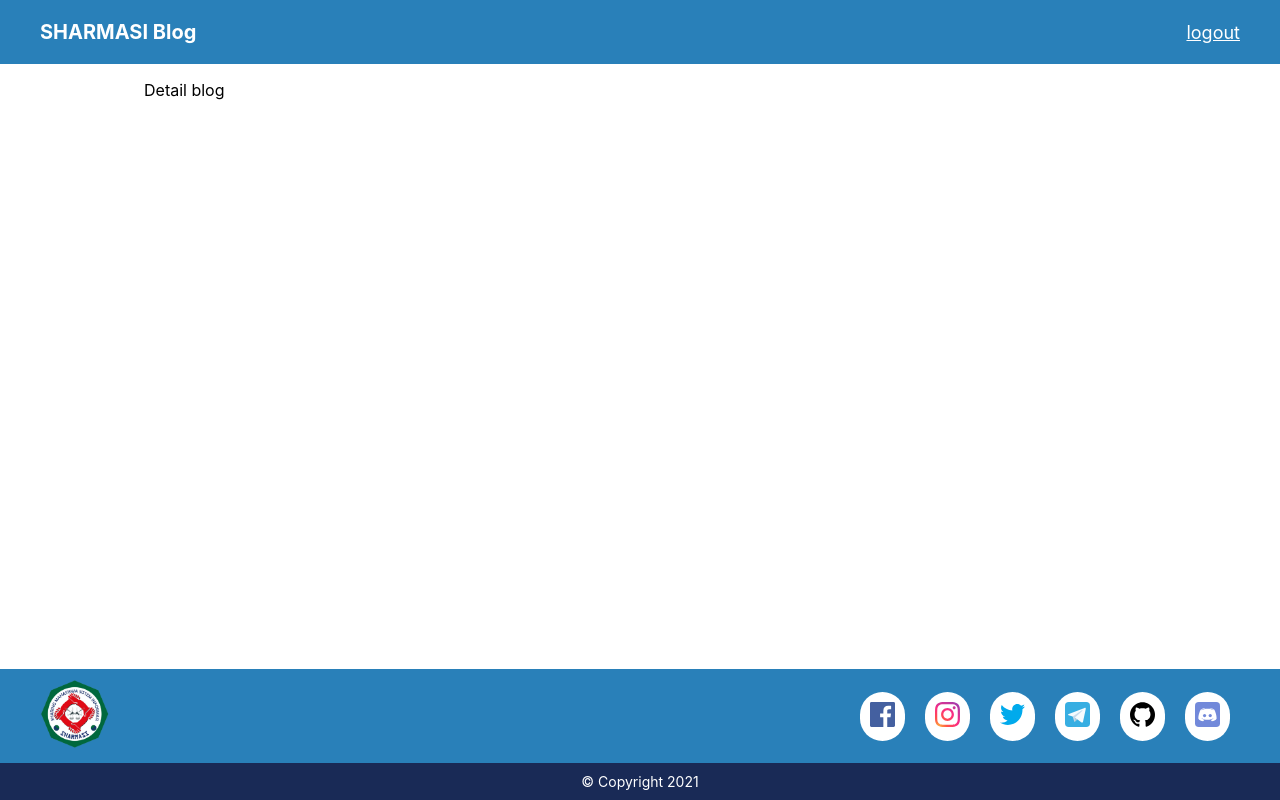
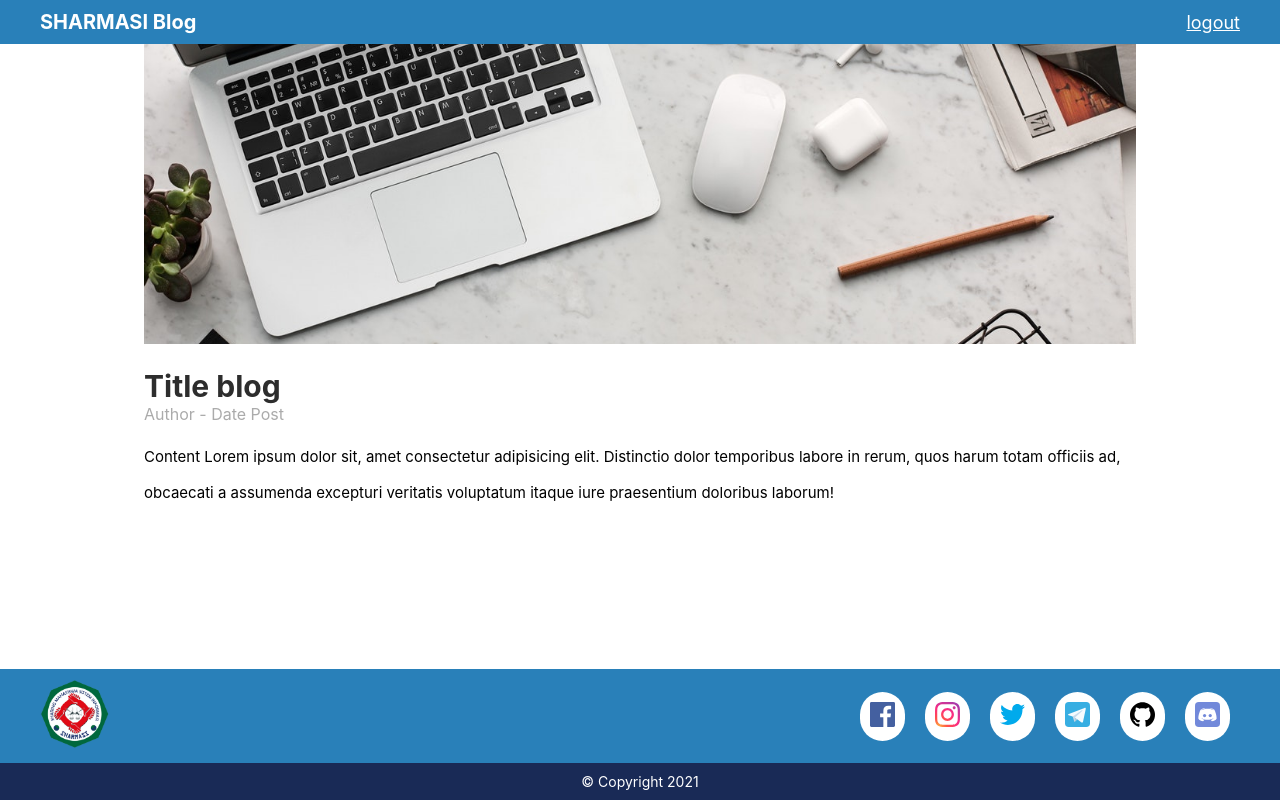
Before and after one commit to giannurwana19/blog-app, a React (Create React App) app: page /detail-blog in a window 1280 px wide. Built offline with nearby package versions, Linux system fonts and the light colour scheme.

Commit message:
styling detail blog page

```diff
--- a/src/components/atoms/Button/button.scss
+++ b/src/components/atoms/Button/button.scss
@@ -15,3 +15,7 @@
 .button:hover {
   background-color: #2980b9;
 }
+
+.button:active {
+  background-color: #192a56;
+}
--- a/src/components/molecules/BlogItem/blogItem.scss
+++ b/src/components/molecules/BlogItem/blogItem.scss
@@ -24,6 +24,7 @@
       color: gray;
     }
     .body {
+      text-align: justify;
       margin: 0px;
       margin-top: 18px;
       font-size: 16px;
--- a/src/components/molecules/Header/header.scss
+++ b/src/components/molecules/Header/header.scss
@@ -2,7 +2,7 @@
   display: flex;
   justify-content: space-between;
   align-items: center;
-  padding: 20px 40px;
+  padding: 10px 40px;
   background-color: #2980b9;
   .logo-app {
     font-size: 20px;
--- /dev/null
+++ b/src/pages/DetailBlog/detailBlog.scss
@@ -0,0 +1,23 @@
+.detail-blog-wrapper {
+  .img-cover {
+    width: 100%;
+    height: 300px;
+    object-fit: cover;
+  }
+  .blog-title {
+    margin: 0;
+    font-size: 30px;
+    font-weight: bold;
+    color: #2d2d2d;
+    margin-top: 20px;
+  }
+  .blog-author {
+    margin: 0;
+    font-size: 16px;
+    color: #ababab;
+  }
+  .blog-body {
+    font-size: 15px;
+    line-height: 36px;
+  }
+}
--- a/src/pages/DetailBlog/index.js
+++ b/src/pages/DetailBlog/index.js
@@ -1,9 +1,19 @@
 import React from 'react';
+import { RegisterBg } from '../../assets';
+import './detailBlog.scss';
 
 const DetailBlog = () => {
   return (
-    <div>
-      <p>Detail blog</p>
+    <div className="detail-blog-wrapper">
+      <img src={RegisterBg} className="img-cover" alt="thumb" />
+      <p className="blog-title">Title blog</p>
+      <p className="blog-author">Author - Date Post</p>
+      <p className="blog-body">
+        Content Lorem ipsum dolor sit, amet consectetur adipisicing elit.
+        Distinctio dolor temporibus labore in rerum, quos harum totam officiis
+        ad, obcaecati a assumenda excepturi veritatis voluptatum itaque iure
+        praesentium doloribus laborum!
+      </p>
     </div>
   );
 };
```
